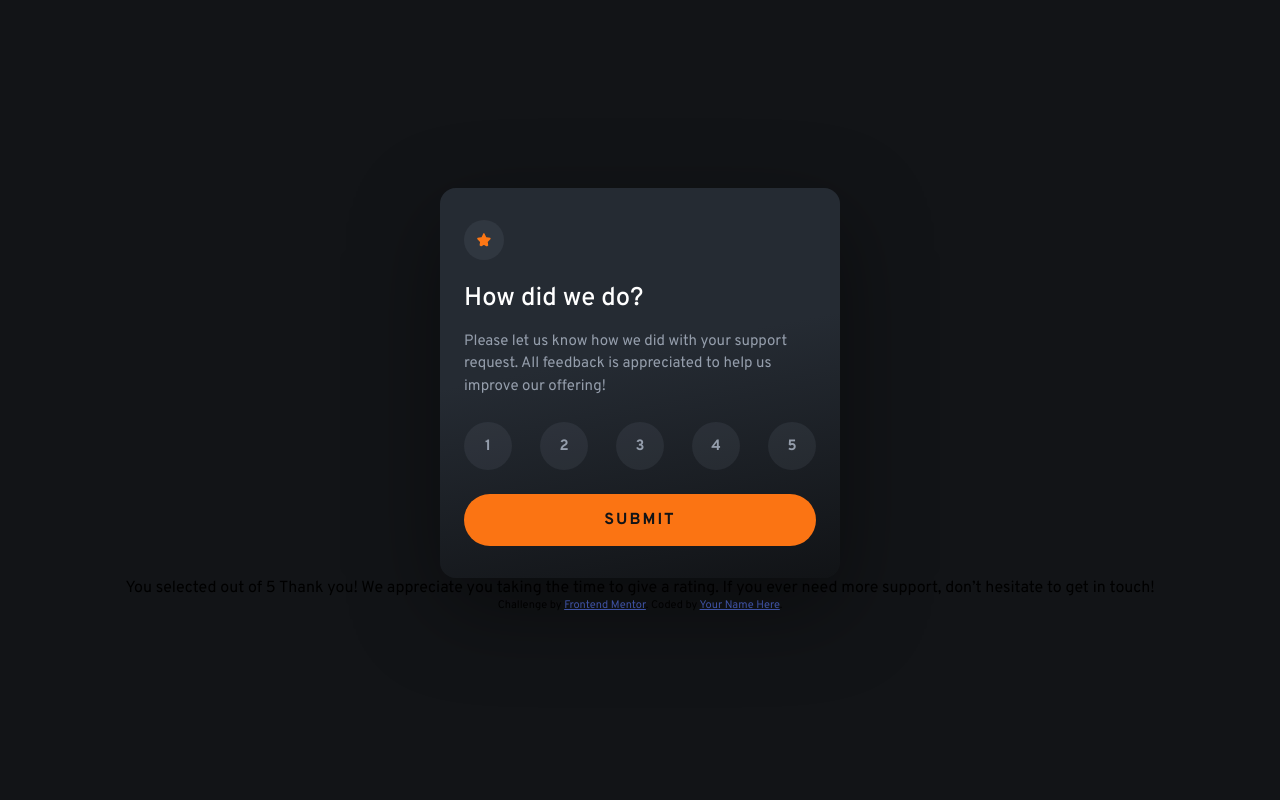
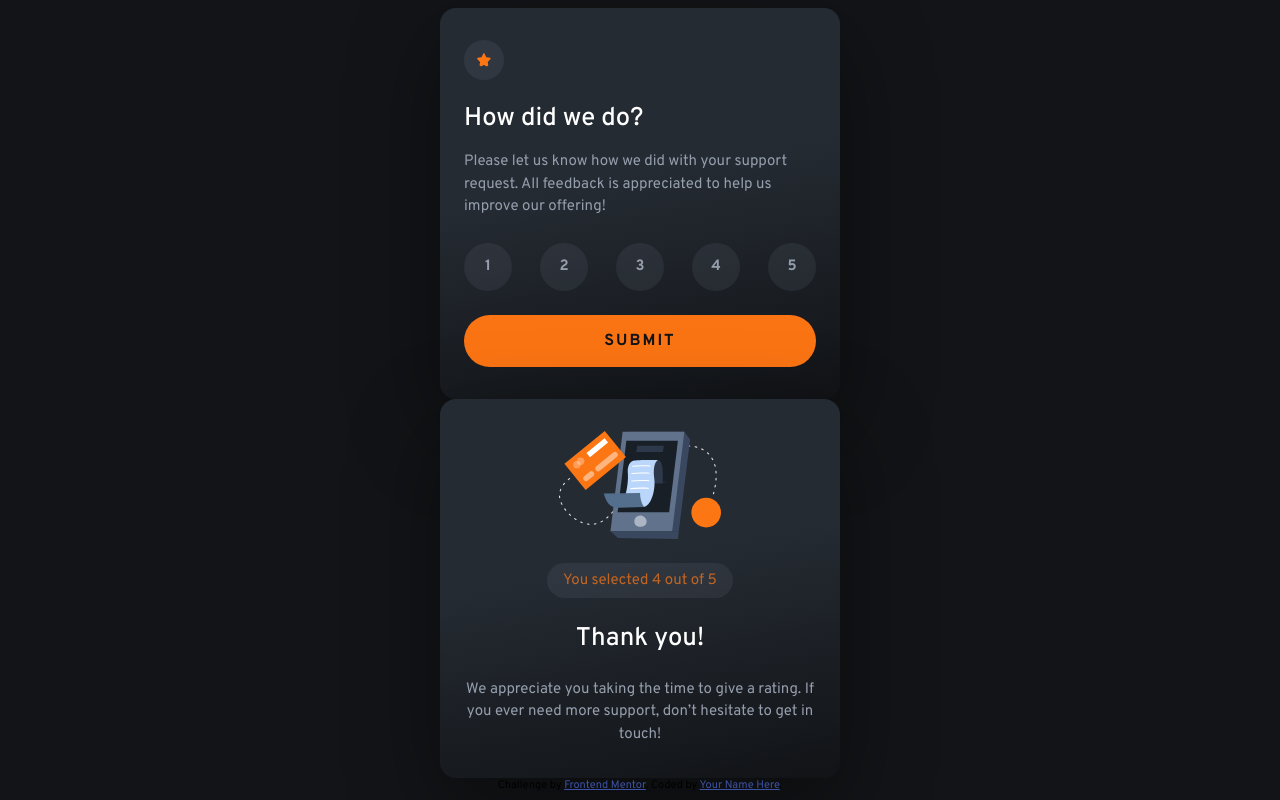
Before and after one commit to Byte-nana/front-end-practice, a plain HTML site: page interactive-rating-component-main/index.html in a window 1280 px wide. Drawn offline with Linux system fonts and the light colour scheme.

Commit message:
style:thank you card html and css

```diff
--- a/interactive-rating-component-main/css/style.css
+++ b/interactive-rating-component-main/css/style.css
@@ -1,5 +1,5 @@
 :root {
-  --bg-rating: hsl(217, 12%, 63%, 0.1);
+  --bg-accent: hsl(217, 12%, 63%, 0.1);
   /* colour */
   --orange-500: hsl(25, 97%, 53%);
   --white: hsl(0, 100%, 100%);
@@ -36,6 +36,17 @@ button {
   background: transparent;
   cursor: pointer;
 }
+/* Common */
+.title {
+  color: var(--white);
+  font-size: 1.6rem;
+  font-weight: 500;
+}
+.content {
+  color: var(--grey-500);
+  line-height: 1.5;
+}
+/*  */
 .rating {
   width: 90%;
   max-width: 400px;
@@ -53,15 +64,12 @@ button {
 .rating__icon {
   width: 40px;
   height: 40px;
-  background-color: var(--bg-rating);
+  background-color: var(--bg-accent);
   padding: 0.8rem;
   border-radius: 50%;
 }
 .rating__title {
   margin-block: calc(var(--base-space) * 2);
-  color: var(--white);
-  font-size: 1.6rem;
-  font-weight: 500;
 }
 .rating__content {
   color: var(--grey-500);
@@ -78,7 +86,7 @@ button {
   display: flex;
   justify-content: center;
   align-items: center;
-  background-color: var(--bg-rating);
+  background-color: var(--bg-accent);
   border-radius: 50%;
   color: var(--grey-500);
   font-weight: 700;
@@ -109,6 +117,30 @@ button {
 .rating__btn:active {
   background-color: var(--white);
 }
+/* Thank you card */
+.thank__img {
+  display: block;
+  margin: auto;
+}
+.thank__wrapper {
+  margin-top: calc(var(--base-space) * 3);
+  display: flex;
+  flex-direction: column;
+  justify-content: center;
+  align-items: center;
+  gap: calc(var(--base-space) * 3);
+  font-size: 15px;
+  font-weight: 400;
+}
+.thank__score {
+  padding: var(--base-space) calc(var(--base-space) * 2);
+  border-radius: 2rem;
+  background-color: var(--bg-accent);
+  color: hsl(25, 70%, 45%);
+}
+.thank__content {
+  text-align: center;
+}
 .attribution {
   font-size: 11px;
   text-align: center;
--- a/interactive-rating-component-main/index.html
+++ b/interactive-rating-component-main/index.html
@@ -25,8 +25,8 @@
   <body>
     <section class="rating">
       <img class="rating__icon" src="./images/icon-star.svg" alt="star icon" />
-      <h1 class="rating__title">How did we do?</h1>
-      <p class="rating__content">
+      <h1 class="rating__title title">How did we do?</h1>
+      <p class="content">
         Please let us know how we did with your support request. All feedback is
         appreciated to help us improve our offering!
       </p>
@@ -39,15 +39,23 @@
       </ul>
       <button type="button" class="rating__btn">Submit</button>
     </section>
-
     <!-- Thank you state start -->
 
-    You selected
-    <!-- Add rating here -->
-    out of 5 Thank you! We appreciate you taking the time to give a rating. If
-    you ever need more support, don’t hesitate to get in touch!
-
-    <!-- Thank you state end -->
+    <section class="rating">
+      <img
+        class="thank__img"
+        src="./images/illustration-thank-you.svg"
+        alt="Thank you image"
+      />
+      <div class="thank__wrapper">
+        <p class="thank__score">You selected 4 out of 5</p>
+        <h1 class="title">Thank you!</h1>
+        <p class="thank__content content">
+          We appreciate you taking the time to give a rating. If you ever need
+          more support, don’t hesitate to get in touch!
+        </p>
+      </div>
+    </section>
 
     <div class="attribution">
       Challenge by
```
